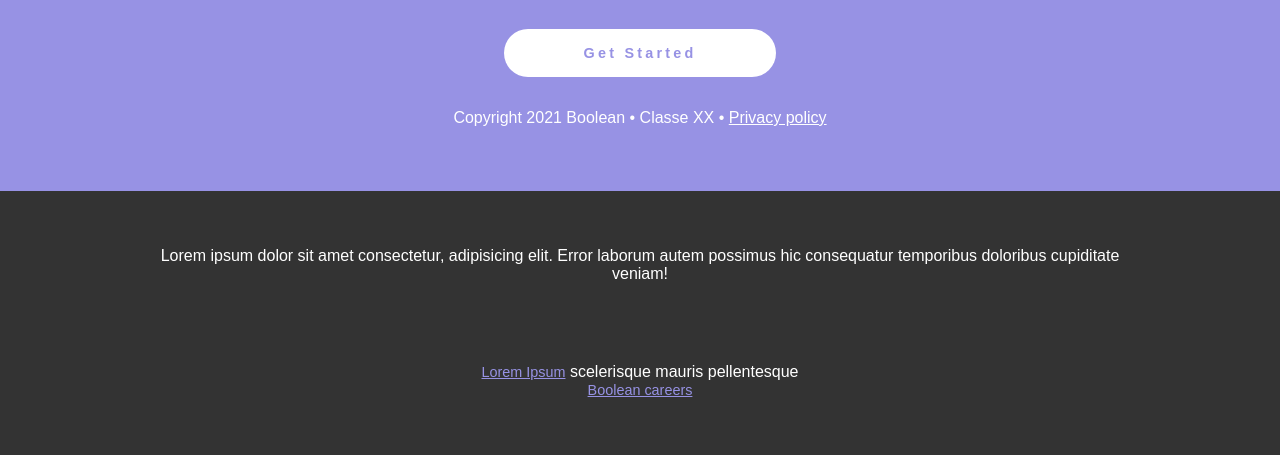
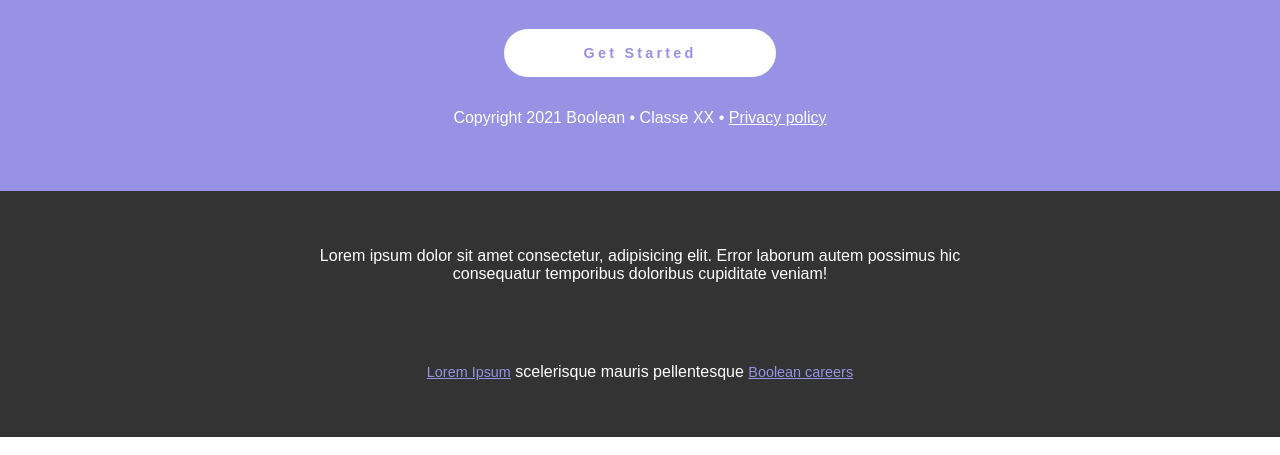
Before and after one commit to IreneChicca/htmlcss-responsive-layout, a plain HTML site: page index.html in a window 1280 px wide. Shown: the part 354-809 px from the top of the page. Drawn offline with Linux system fonts and the light colour scheme; a web font is replaced by a local one.

Commit message:
EDIT footer - desktop

```diff
--- a/css/style.css
+++ b/css/style.css
@@ -572,12 +572,7 @@ footer .container>* {
     }
 
 
-
-
-
-
-
-
+    /*footer - same mobile*/
 
 
 }
@@ -703,6 +698,9 @@ footer .container>* {
 
     /*footer*/
 
+    footer>* {
+        width: 60%;
+    }
 
 
 
--- a/index.html
+++ b/index.html
@@ -313,7 +313,7 @@
                 temporibus doloribus cupiditate veniam!</p>
 
 
-            <p><a href="#">Lorem Ipsum</a> scelerisque mauris pellentesque <br><a href="#">Boolean careers</a></p>
+            <p><a href="#">Lorem Ipsum</a> scelerisque mauris pellentesque <a href="#">Boolean careers</a></p>
 
         </div>
     </footer>
```
